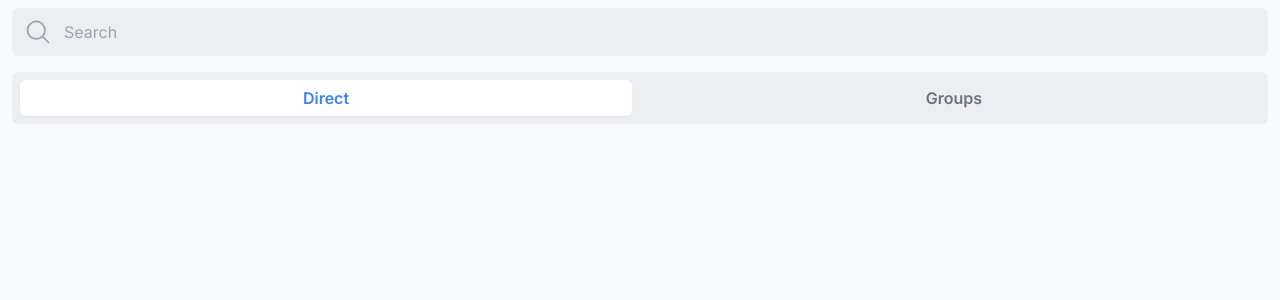
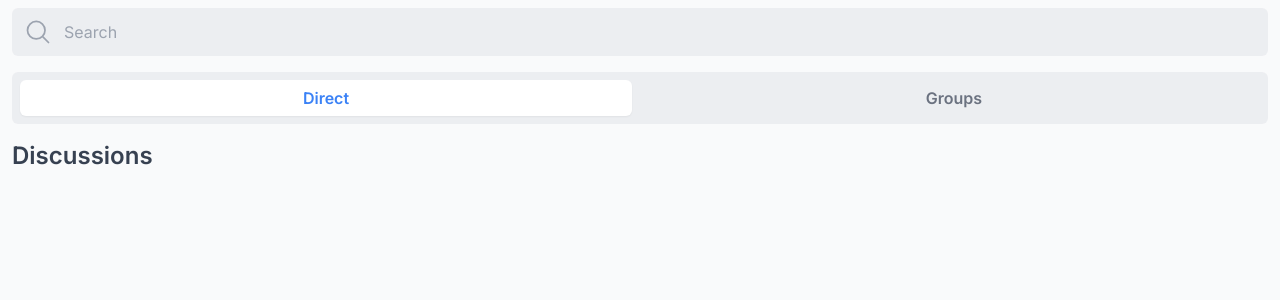
Before and after one commit to mohammadrezaalizade/swipe-frontend, a React (Create React App) app: page / in a window 1280 px wide. Shown: the top 300 px of the page. Built offline with nearby package versions, Linux system fonts and the light colour scheme.

Commit message:
Add Title

```diff
--- a/src/components/app/Messages.tsx
+++ b/src/components/app/Messages.tsx
@@ -1,5 +1,6 @@
 import React, { useState } from "react";
 import Input from "./ui/Input";
+import Title from "./ui/HeadLine";
 
 type SwitchBtn = "Direct" | "Groups";
 
@@ -16,6 +17,7 @@ const Messages = () => {
   return (
     <div className="flex flex-col gap-4">
       <Input />
+      {/* Switch Btns */}
       <div className="relative  py-2 px-2 flex justify-between items-center gap-4 bg-gray-200/60 rounded-md">
         <button
           onClick={handleDirectBtn}
@@ -38,6 +40,7 @@ const Messages = () => {
           Groups
         </button>
       </div>
+      <Title title="Discussions" />
     </div>
   );
 };
--- /dev/null
+++ b/src/components/app/ui/HeadLine.tsx
@@ -0,0 +1,11 @@
+import React from "react";
+
+interface Props {
+  title: string;
+}
+
+const HeadLine: React.FC<Props> = ({ title }) => {
+  return <h1 className="text-gray-700 font-semibold text-2xl">{title}</h1>;
+};
+
+export default HeadLine;
--- a/src/index.css
+++ b/src/index.css
@@ -7,6 +7,7 @@
 @layer base {
   html {
     font-family: "Inter", sans-serif;
+    @apply select-none;
   }
   body {
     @apply p-0 m-0 box-border;
@@ -14,7 +15,7 @@
 }
 
 @layer utilities {
-  .icon{
-    @apply w-7 h-7 text-gray-400
+  .icon {
+    @apply w-7 h-7 text-gray-400;
   }
 }
```
